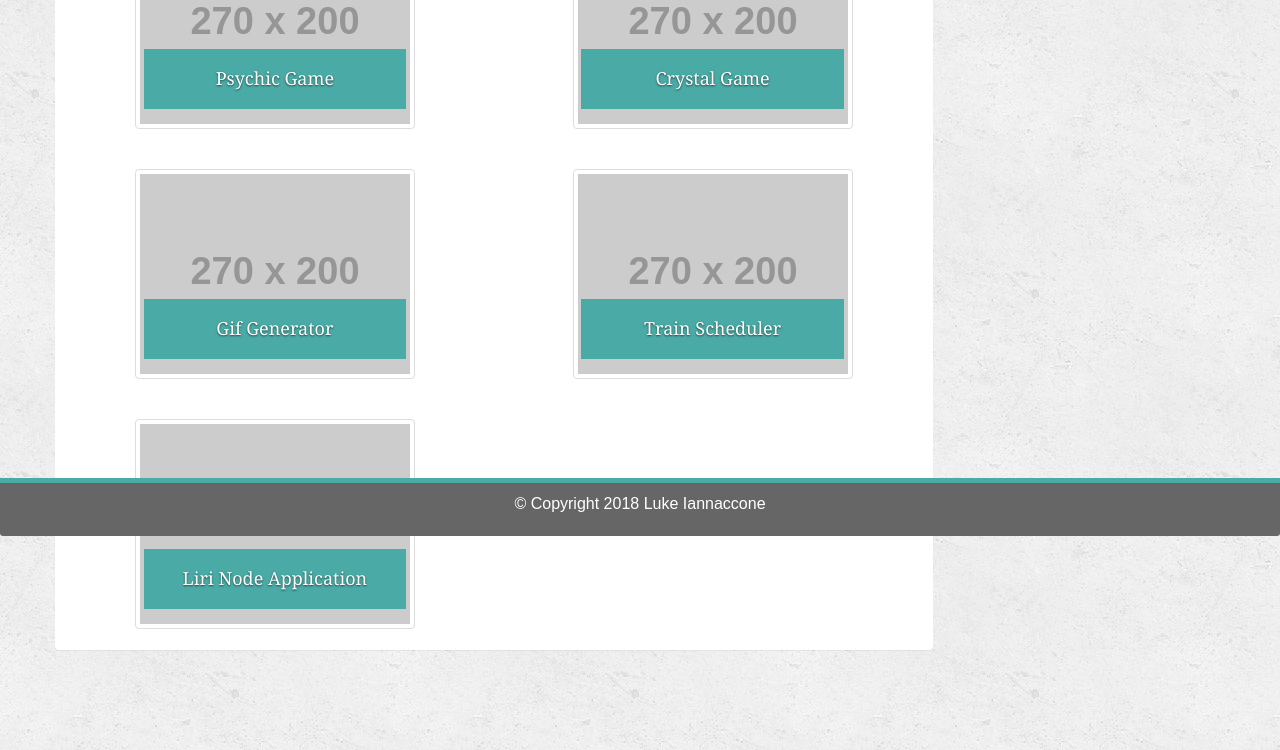
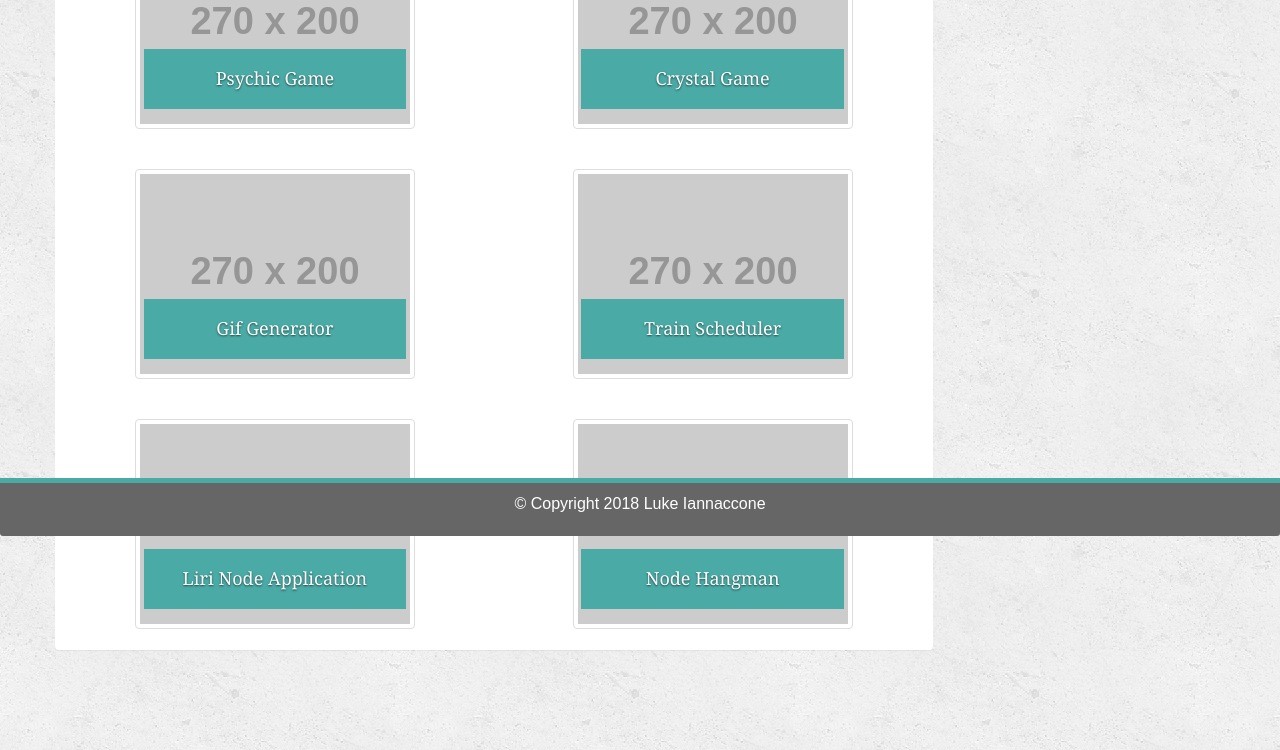
Before and after one commit to Liannaccone/bootstrap-portfolio, a plain HTML site: page portfolio.html in a window 1280 px wide. Shown: the part 264-1014 px from the top of the page. Drawn offline with nearby package versions, Linux system fonts and the light colour scheme; placeholder pictures from the web are drawn by us.

Commit message:
adding node hangman div and links

```diff
--- a/portfolio.html
+++ b/portfolio.html
@@ -81,10 +81,14 @@
                   <h4>Liri Node Application</h4>
                 </a>
   						</div>
-  						<div class="col-lg-6">
-  							<!-- placeholder for blank space -->
-  						</div>
-  					</div>
+            <div class="col-lg-6">
+              <img class="img img-thumbnail center-block" src="http://via.placeholder.com/270x200">
+                <a href="https://github.com/Liannaccone/constructor-hangman" target="_blank" class="carousel-caption">
+                  <h4>Node Hangman</h4>
+                </a>
+            </div>
+          </div>
+
 			</div>
 
 			<!-- sidebar panel -->
```
